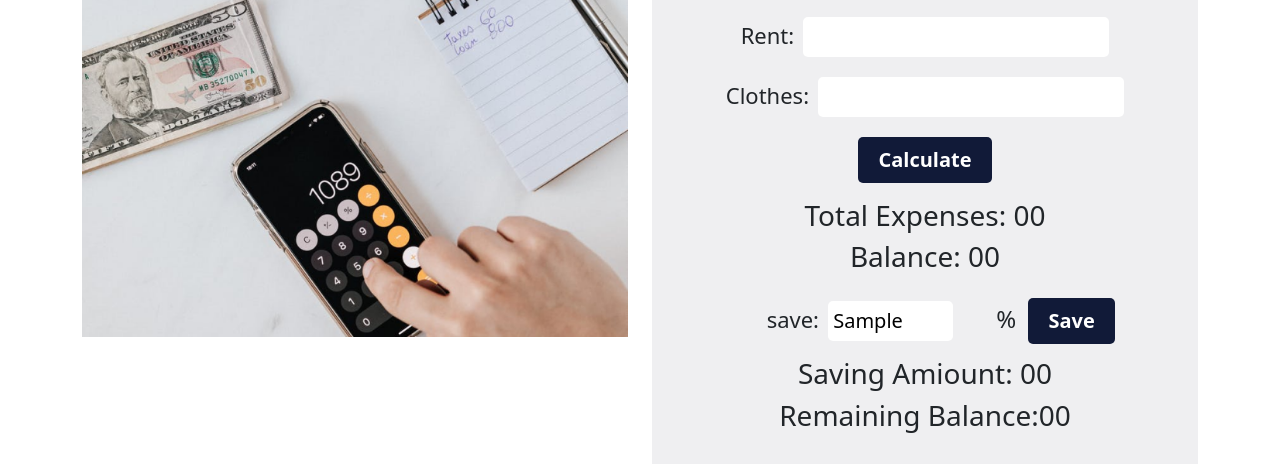
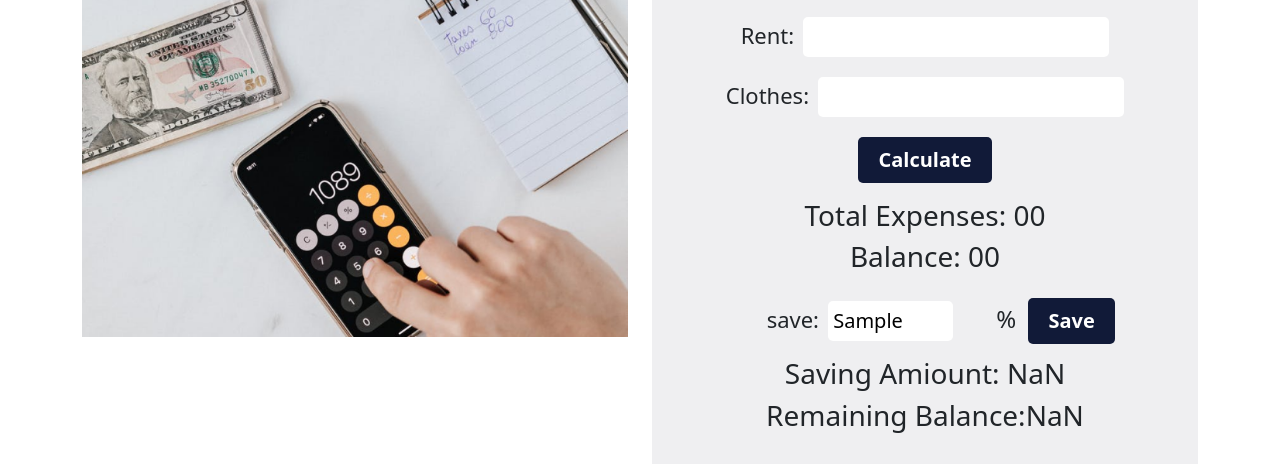
Before and after one commit to Asaduzzaman14/money-master, a plain HTML site: page index.html in a window 1280 px wide. Both pictures are taken after typing "Sample" into the empty fields and a click on the button "Save". Shown: the part 426-898 px from the top of the page. Drawn offline with Linux system fonts and the light colour scheme.

Commit message:
complete  saving calculate

```diff
--- a/index.html
+++ b/index.html
@@ -72,8 +72,8 @@
                             <span class="fs-4 mx-2 ">%</span>
                             <button id="save-btn" class="button btn-save">Save</button>
 
-                            <h3>Saving Amiount: <span class="saving-amount">00</span> </h3>
-                            <h3>Remaining Balance:<span class="Remaining-balance">00</span> </h3>
+                            <h3>Saving Amiount: <span id="saving-amount">00</span> </h3>
+                            <h3>Remaining Balance:<span id="remaining-balance">00</span> </h3>
 
                         </div>
 
--- a/js/script.js
+++ b/js/script.js
@@ -47,11 +47,10 @@ document.getElementById('save-btn').addEventListener('click', function () {
     console.log(saveingAmount, 'save');
     console.log(remainingBlance, 'balance')
 
-    let savingAmount = document.getElementById('saving-amount').innerText
-    savingAmount = saveingAmount
 
 
-    let remainningBlance = document.getElementById('Remaining-balance')
-    remainningBlance.innerText = RemainingBlance
+    document.getElementById('saving-amount').innerText = saveingAmount
+    document.getElementById('remaining-balance').innerText = remainingBlance
+
 
 })
```
